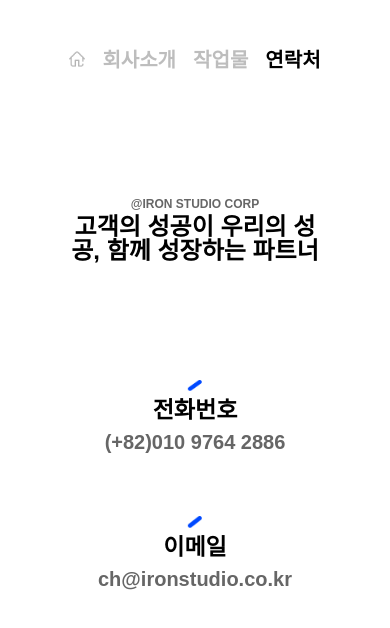
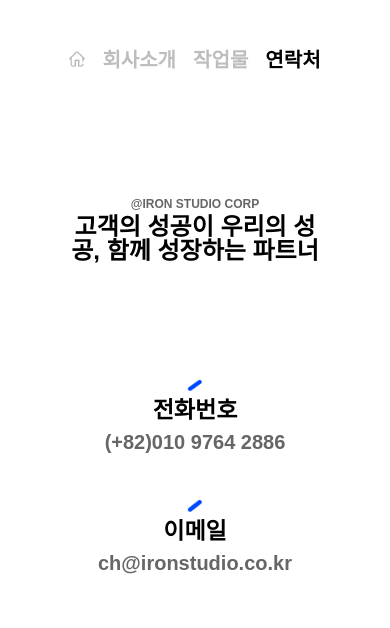
Before and after one commit to horang90-ux/horang90-ux.github.io, a plain HTML site: page contact.html in a window 390 px wide. Drawn offline with nearby package versions, Linux system fonts and the light colour scheme; a web font is replaced by a local one.

Commit message:
20260105

```diff
--- a/assets/css/contact.css
+++ b/assets/css/contact.css
@@ -2,5 +2,5 @@
 .show2 { animation-delay: 0.2s; }
 
 @media screen and (max-width:768px) {
-    .info { flex-direction: column; gap: 4rem; top: 40%; }
+    .info { flex-direction: column; gap: 3rem; top: 40%; }
 }
```
Also changed, not shown: project.html (+1 -1 lines).
